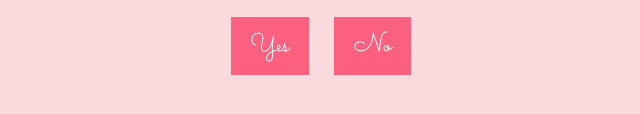
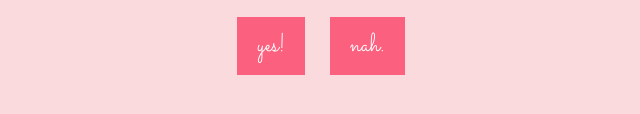
Before and after one commit to ImPowiz/valentine25, a plain HTML site: page index.html in a window 1280 px wide. Shown: the part 402-516 px from the top of the page, without its empty margins (319-959 px from the left). Drawn offline with Linux system fonts and the light colour scheme.

Commit message:
Update index.html

```diff
--- a/index.html
+++ b/index.html
@@ -13,8 +13,8 @@
         <div id="text-container">
             <div id="question">Will you be my valentine?</div> <!-- Question -->
             <div id="options">
-                <button id="yes-button" onclick="selectOption('yes')">Yes</button> <!-- Yes button -->
-                <button id="no-button" onclick="selectOption('no')">No</button> <!-- No button -->
+                <button id="yes-button" onclick="selectOption('yes')">yes!</button> <!-- Yes button -->
+                <button id="no-button" onclick="selectOption('no')">nah.</button> <!-- No button -->
             </div>
         </div>
     </div>
```
